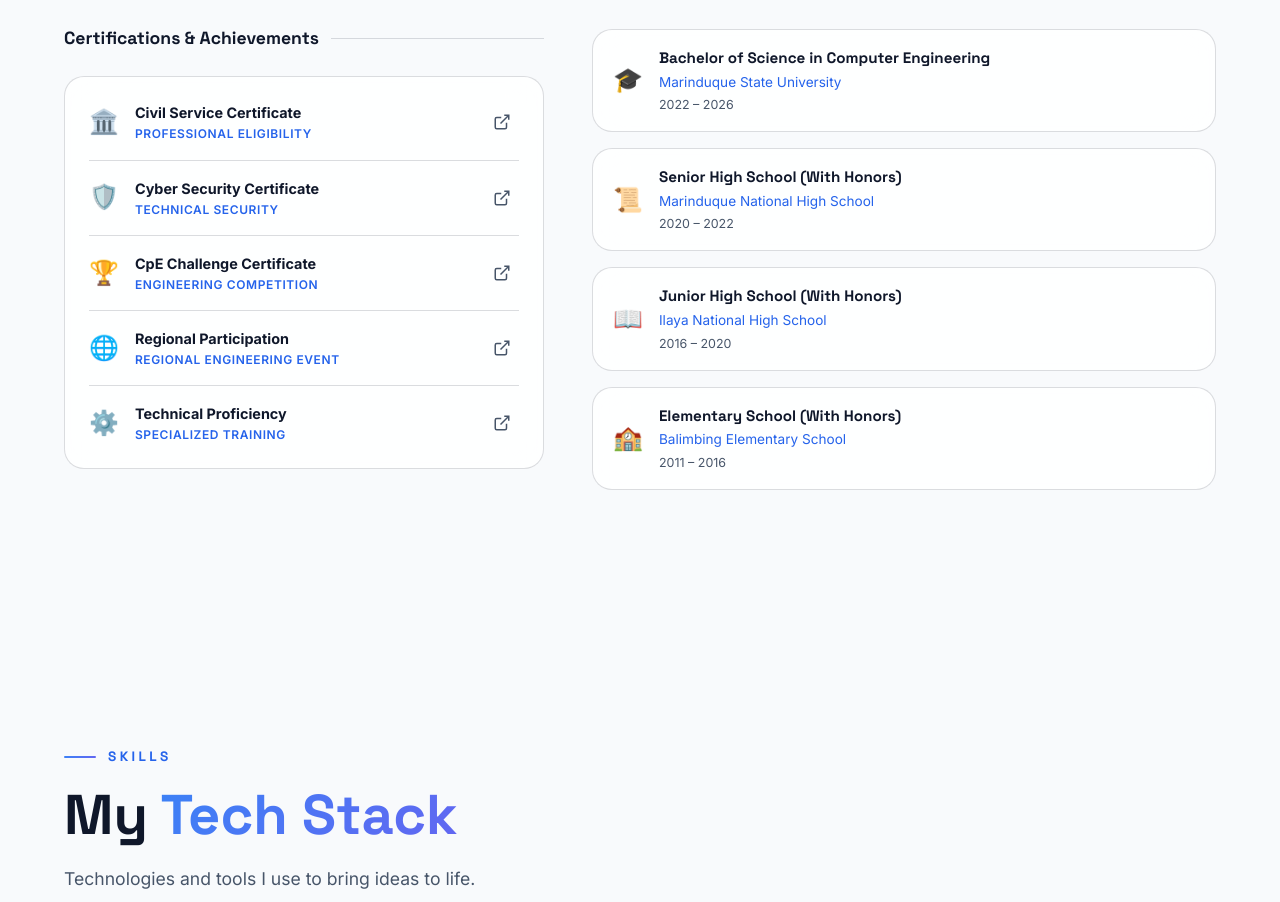
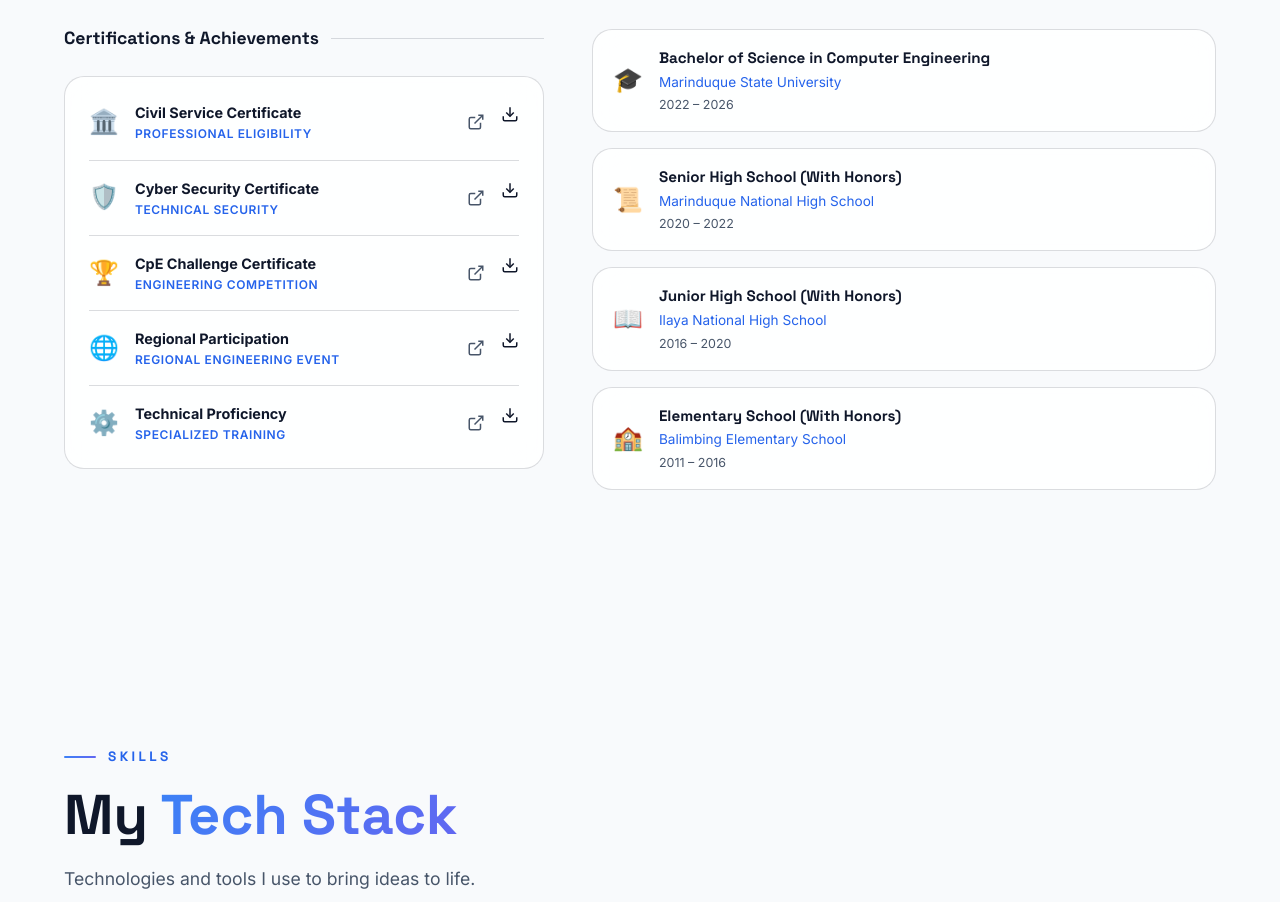
Before and after one commit to jalotjotjohnrex-dot/portfolio-jalotjot, a React (Vite) app: page / in a window 1280 px wide. Shown: the part 1927-2829 px from the top of the page. Built offline with nearby package versions, Linux system fonts and the light colour scheme.

Commit message:
add download button in certifications and achievements

```diff
--- a/src/components/About/About.jsx
+++ b/src/components/About/About.jsx
@@ -1,6 +1,8 @@
 import { generateCV } from '../../utils/cvGenerator'
 import { generateResume } from '../../utils/resumeGenerator'
 import './About.css'
+
+import { jsPDF } from 'jspdf'
 
 const timeline = [
   {
@@ -59,6 +61,27 @@
 ]
 
 export default function About() {
+  const handleDownloadCertificate = (item) => {
+    if (item.path.endsWith('.pdf')) {
+      const link = document.createElement('a');
+      link.href = item.path;
+      link.download = `${item.name}.pdf`;
+      link.click();
+    } else {
+      try {
+        const doc = new jsPDF('landscape');
+        const img = new Image();
+        img.src = item.path;
+        img.onload = () => {
+          doc.addImage(img, 'JPEG', 10, 10, 277, 190);
+          doc.save(`${item.name}.pdf`);
+        };
+      } catch (err) {
+        console.error('Failed to generate PDF:', err);
+      }
+    }
+  };
+
   return (
     <section id="about" className="about section" aria-labelledby="about-heading">
       <div className="container">
@@ -132,9 +155,14 @@
                     <p className="about__achievement-name">{item.name}</p>
                     <p className="about__achievement-type">{item.type}</p>
                   </div>
-                  <a href={item.path} target="_blank" rel="noreferrer" className="about__achievement-view" title="View Certificate">
-                    <svg width="18" height="18" viewBox="0 0 24 24" fill="none" stroke="currentColor" strokeWidth="2"><path d="M18 13v6a2 2 0 0 1-2 2H5a2 2 0 0 1-2-2V8a2 2 0 0 1 2-2h6M15 3h6v6M10 14L21 3"/></svg>
-                  </a>
+                  <div style={{ display: 'flex', gap: '0.5rem' }}>
+                    <a href={item.path} target="_blank" rel="noreferrer" className="about__achievement-view" title="View Certificate">
+                      <svg width="18" height="18" viewBox="0 0 24 24" fill="none" stroke="currentColor" strokeWidth="2"><path d="M18 13v6a2 2 0 0 1-2 2H5a2 2 0 0 1-2-2V8a2 2 0 0 1 2-2h6M15 3h6v6M10 14L21 3"/></svg>
+                    </a>
+                    <button onClick={() => handleDownloadCertificate(item)} className="about__achievement-view" style={{ background: 'transparent', border: 'none', cursor: 'pointer', color: 'inherit', padding: 0 }} title="Download as PDF">
+                      <svg width="18" height="18" viewBox="0 0 24 24" fill="none" stroke="currentColor" strokeWidth="2"><path d="M21 15v4a2 2 0 0 1-2 2H5a2 2 0 0 1-2-2v-4"/><polyline points="7 10 12 15 17 10"/><line x1="12" y1="15" x2="12" y2="3"/></svg>
+                    </button>
+                  </div>
                 </div>
               ))}
             </div>
```
